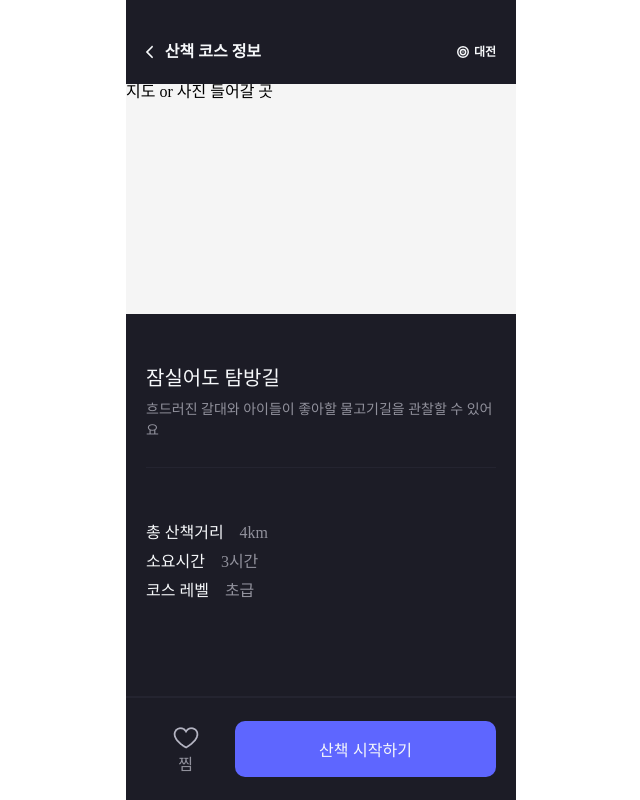
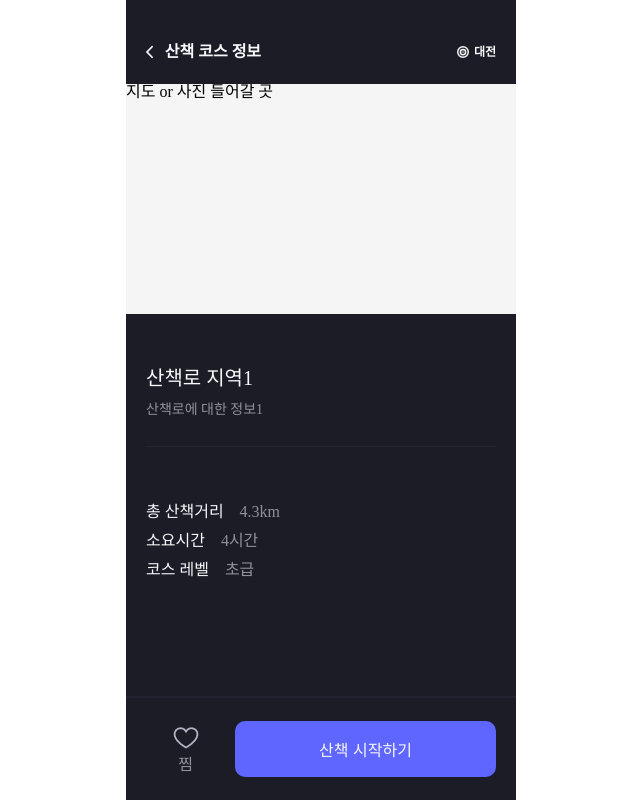
Before and after one commit to seoul-night/ddubam-client, a React (Create React App) app: page /pathdetail/1 in a window 1280 px wide. Shown: the whole page, without its empty margins (319-959 px from the left). Built offline with nearby package versions, Linux system fonts and the light colour scheme.

Commit message:
[Feat] 더미데이터 매핑

```diff
--- a/src/pages/PathDetail.jsx
+++ b/src/pages/PathDetail.jsx
@@ -3,6 +3,7 @@ import CourseHeader from "../components/CourseHeader";
 import styled from "styled-components";
 import emptylike from "../assets/icons/emptylike.png";
 import like from "../assets/icons/like.png";
+import { useParams } from "react-router-dom";
 
 const HomeWrapper = styled.div`
   height: 100vh;
@@ -91,6 +92,25 @@ const CenterDiv = styled.div`
   margin-right: 10px;
 `;
 const PathDetail = () => {
+  //to do : 코스id로 데이터 요청
+  const trailId = useParams();
+  console.log(trailId);
+
+  const dummyData = {
+    status: 200,
+    message: "요청이 성공했습니다.",
+    data: {
+      trailId: 5,
+      trailRegion: "산책로 지역1",
+      latitudeList: [55.1, 33.2],
+      longitudeList: [133.1, 134.2],
+      detail: "산책로에 대한 정보1",
+      trailDistance: 4.3,
+      trailTime: 4,
+      trailLevel: "초급",
+    },
+  };
+
   return (
     <HomeWrapper className="PathDetail">
       <CourseHeader headerText={"산책 코스 정보"} location={"대전"} />
@@ -107,24 +127,24 @@ const PathDetail = () => {
       </div>
       <Wrap style={{ borderBottom: "1px solid #242430", gap: "4px" }}>
         <WhiteText1 style={{ fontSize: "20px", marginBottom: "10px" }}>
-          잠실어도 탐방길
+          {dummyData.data.trailRegion}
         </WhiteText1>
         <GrayText1 style={{ fontSize: "14px" }}>
-          흐드러진 갈대와 아이들이 좋아할 물고기길을 관찰할 수 있어요
+          {dummyData.data.detail}
         </GrayText1>
       </Wrap>
       <Wrap>
         <DetailWrap>
           <WhiteText2>총 산책거리</WhiteText2>
-          <GrayText2>4km</GrayText2>
+          <GrayText2>{dummyData.data.trailDistance}km</GrayText2>
         </DetailWrap>
         <DetailWrap>
           <WhiteText2>소요시간</WhiteText2>
-          <GrayText2>3시간</GrayText2>
+          <GrayText2>{dummyData.data.trailTime}시간</GrayText2>
         </DetailWrap>
         <DetailWrap>
           <WhiteText2>코스 레벨</WhiteText2>
-          <GrayText2>초급</GrayText2>
+          <GrayText2>{dummyData.data.trailLevel}</GrayText2>
         </DetailWrap>
       </Wrap>
 
```
